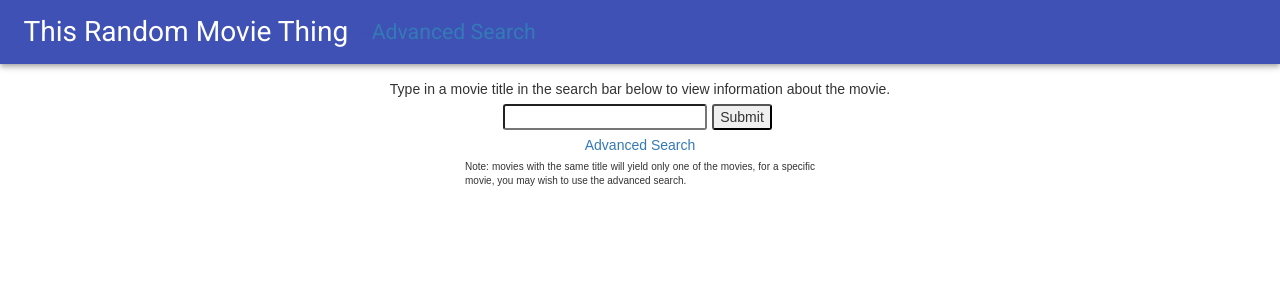
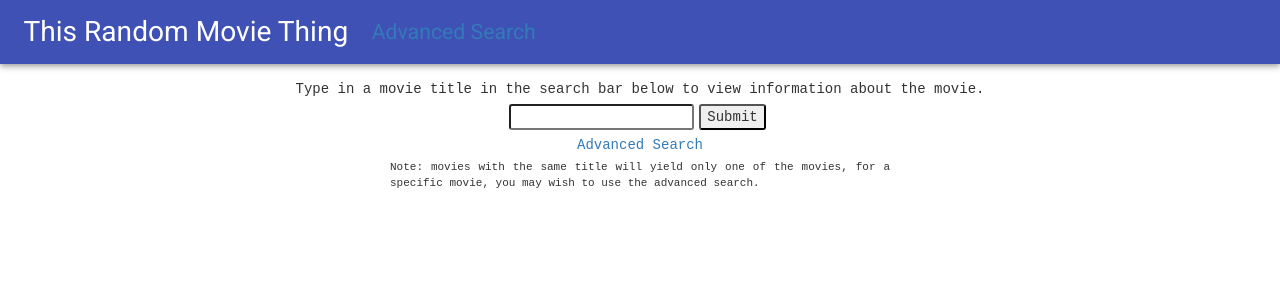
Before and after one commit to rdeles/movie-app, a React (Create React App) app: page / in a window 1280 px wide. Shown: the top 300 px of the page. Built offline with nearby package versions, Linux system fonts and the light colour scheme.

Commit message:
Minor style changes

```diff
--- a/src/App.tsx
+++ b/src/App.tsx
@@ -7,19 +7,23 @@ import './css/styles.css';
 
 
 interface IState {
+  actor: any,
   value: string,
   title: any,
   year: any,
   genre: any,
   plot: any,
   image: any,
-  response: any
+  response: any,
+  director: any,
 }
 
 export default class App extends React.Component<{}, IState> {
   constructor(props: any) {
     super(props);
     this.state = {
+      actor: '',
+      director: '',
       genre: '',
       image: '',
       plot: '',
@@ -44,6 +48,8 @@ export default class App extends React.Component<{}, IState> {
       return results.json();
     }).then(data => {
       main.setState({
+        actor: data.Actors,
+        director: data.Director,
         genre: data.Genre,
         image: data.Poster,
         plot: data.Plot,
@@ -81,10 +87,12 @@ export default class App extends React.Component<{}, IState> {
             <div className='results-box'>
               <img src={this.state.image}/>
               <div className='results'>
-                <p>Title: {this.state.title}<br/>
-                Released in: {this.state.year}<br/>
-                Genre: {this.state.genre}<br/>
-                Plot: {this.state.plot}</p>
+                <p><b>Title:</b> {this.state.title}<br/>
+                <b>Released in:</b> {this.state.year}<br/>
+                <b>Genre:</b> {this.state.genre}<br/>
+                <b>Directed by:</b> {this.state.director}<br/>
+                <b>Starring:</b> {this.state.actor}<br/>
+                <b>Plot:</b> {this.state.plot}</p>
               </div>
             </div> :
             <p className='error'>There were no movies in the data that matched your search.</p>)
--- a/src/css/styles.css
+++ b/src/css/styles.css
@@ -29,9 +29,11 @@ img {
 }
 .results-box {
     margin: auto;
+    margin-top: 15px;
     padding-top: 10px;
     width: 1000px;
     border-style: solid;
+    border-width: 1px;
     overflow: hidden;
 }
 .loader {
@@ -40,11 +42,11 @@ img {
 .warning {
     margin-left: auto;
     margin-right: auto;
-    width: 350px;
+    width: 500px;
     text-align: justify;
     margin-bottom: 5px;
     margin-top: 5px;
-    font-size: 10px;
+    font-size: 11px;
 }
 .error {
     margin-top: 30px;
@@ -54,5 +56,8 @@ img {
     padding-top: 15px;
 }
 .container-fluid {
-    font: 'Roboto'
+    font-family: 'Courier New'
 }
+Typography {
+    font-family: 'Courier New';
+}
```
